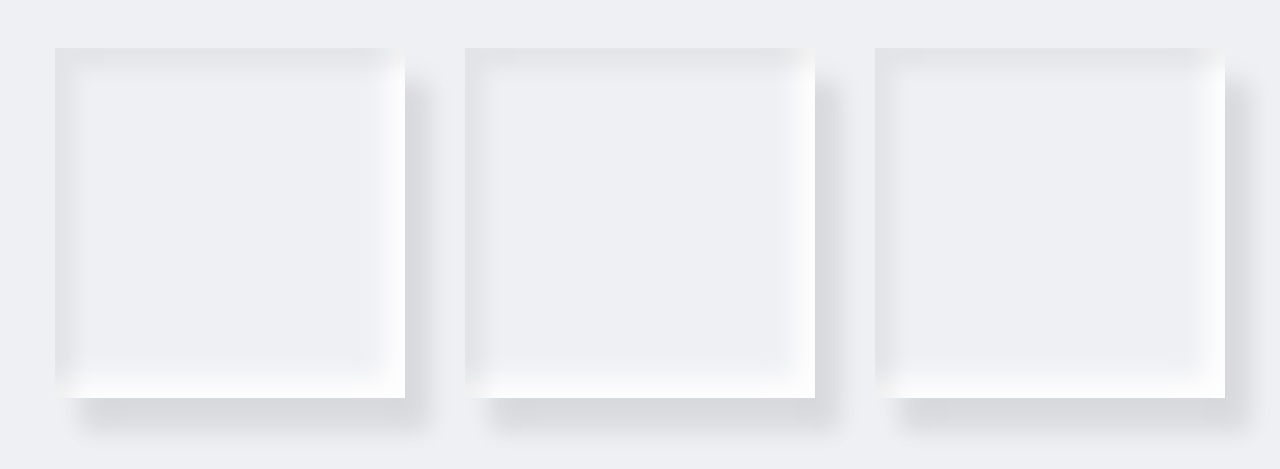
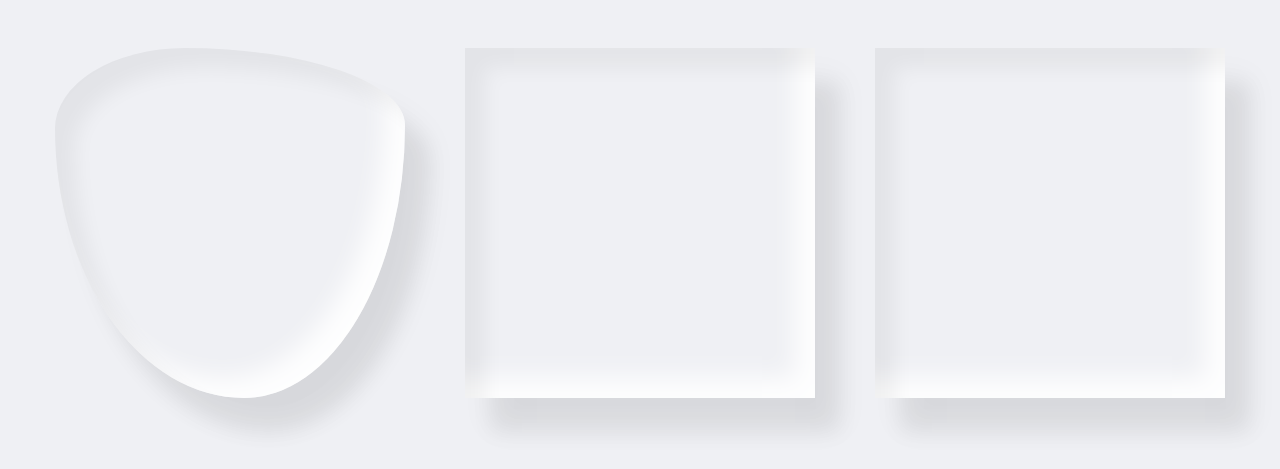
Before and after one commit to bigdataOrfrontEnd/qiankun-test2, a React (Create React App) app: page /butiful in a window 1280 px wide. Shown: the part 177-646 px from the top of the page. Built offline with nearby package versions, Linux system fonts and the light colour scheme.

Commit message:
第一个水滴完成

```diff
--- a/src/pages/butiful/waterDrop/water.scss
+++ b/src/pages/butiful/waterDrop/water.scss
@@ -9,7 +9,7 @@
   flex-wrap: wrap; //一行放不下怎么处理
   min-height: 100vh;
   background: #eff0f4;
-  //   padding: 50px 0;
+  padding: 50px 0;
   gap: 40px 60px; //设置网格行与列之间的间隙
   .drop {
     width: 350px;
@@ -18,5 +18,8 @@
     box-shadow: inset 20px 20px 20px rgba(0, 0, 0, 0.05),
       25px 35px 20px rgba(0, 0, 0, 0.05), 25px 30px 30px rgba(0, 0, 0, 0.05),
       inset -20px -20px 25px rgba(255, 255, 255, 0.9);
+    &:nth-child(1) {
+      border-radius: 37% 63% 46% 54% / 23% 22% 78% 77%;
+    }
   }
 }
```
